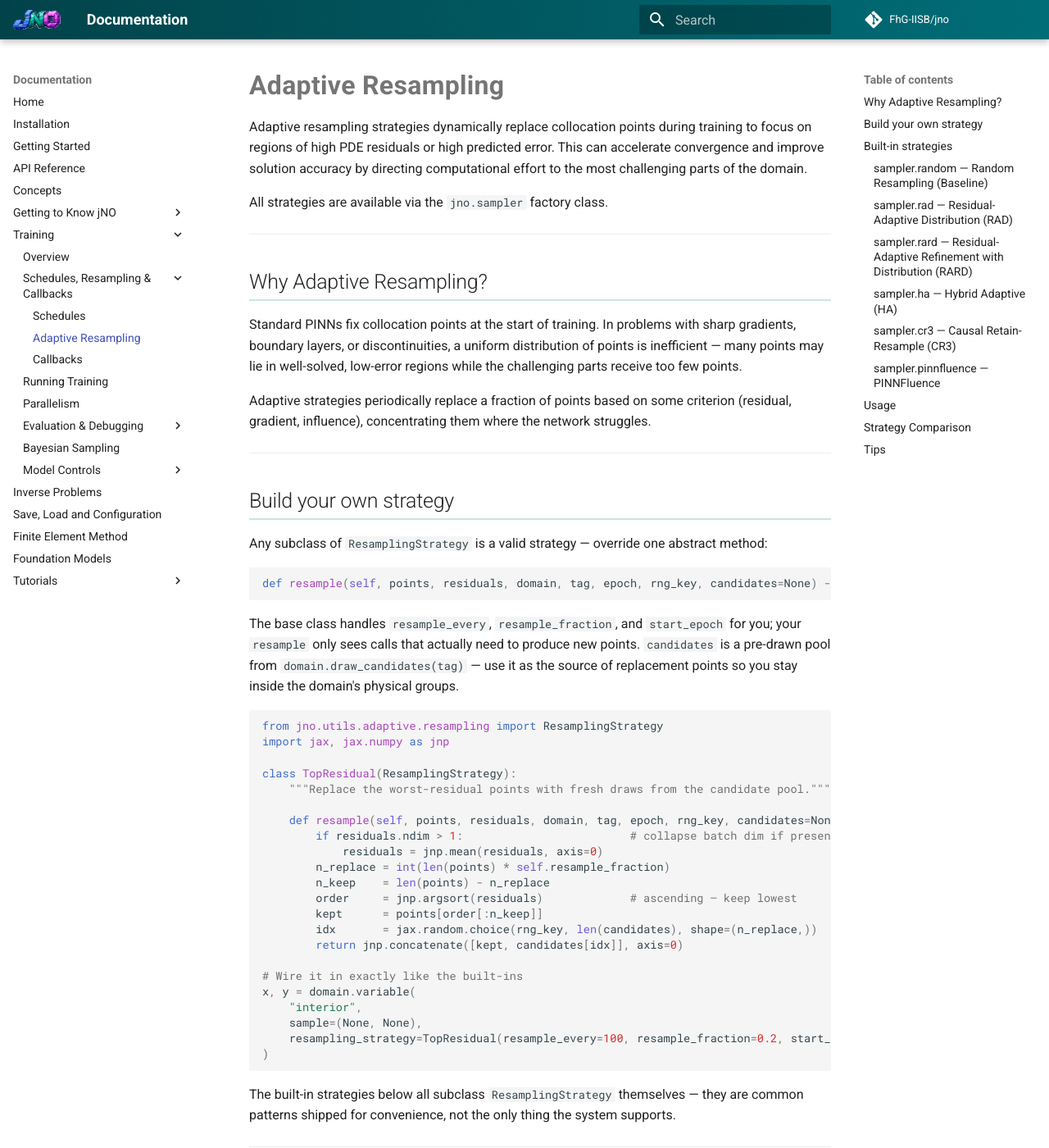
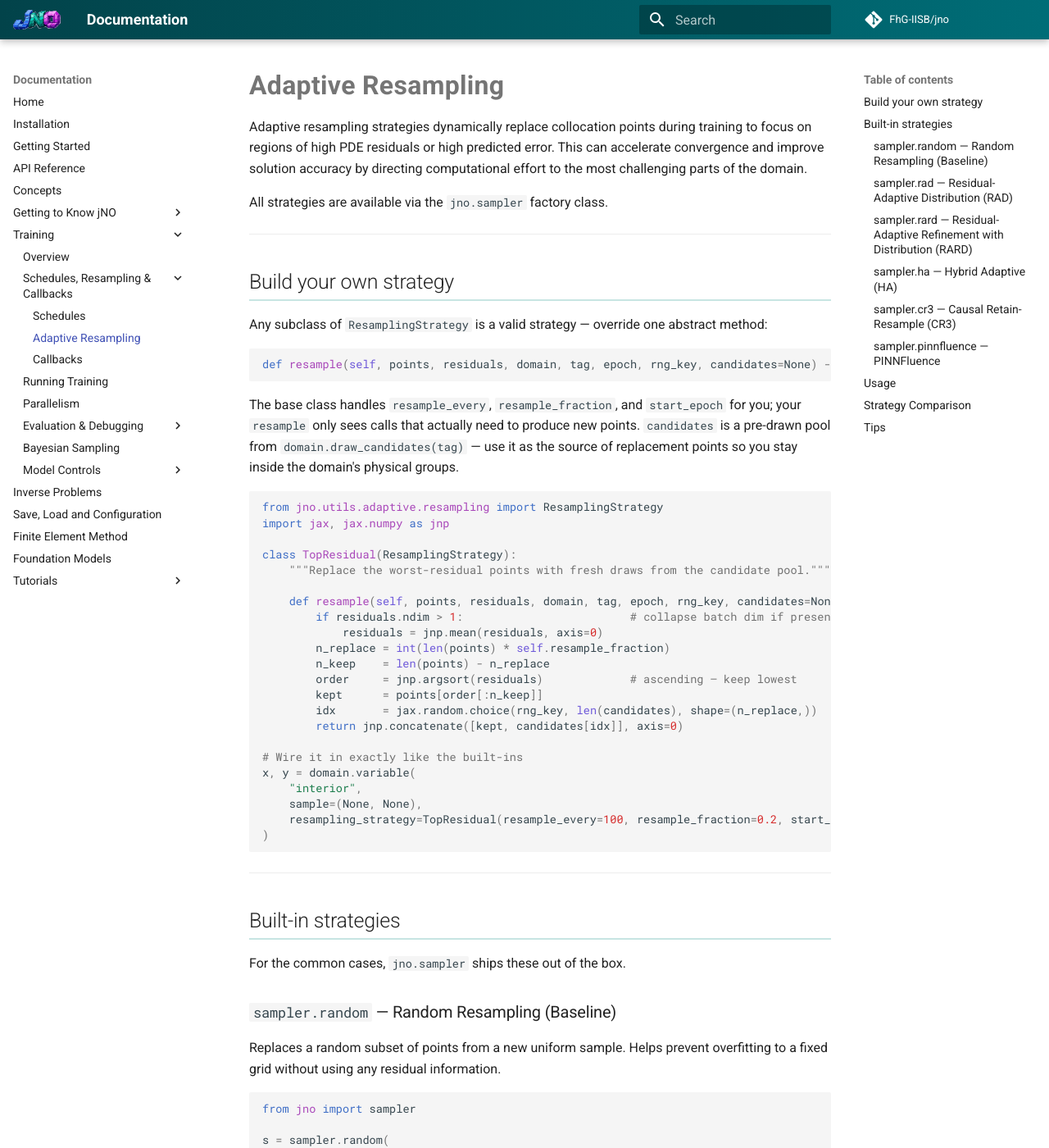
Before and after one commit to FhG-IISB/jNO, an MkDocs documentation site: the page built from docs/adaptive/resampling.md, in a window 1280 px wide and 1400 px high. Shown: the whole window at 82% size. Built offline with MkDocs 1.6.1 and Material for MkDocs 9.7.7, drawn with Linux system fonts in a browser that asks for light colours; comment, search, counter and statistics services are not loaded.

Commit message:
docs(resampling): cut duplicated motivation prose (207->197)
Already a tight reference — removed only the 'Why Adaptive Resampling?'
section (restated the intro premise) and one redundant sentence in 'Build
your own strategy'. All factory args verified against jno/utils/adaptive/
resampling.py; every strategy block, the comparison table, and all
citations kept verbatim.

````diff
--- a/docs/adaptive/resampling.md
+++ b/docs/adaptive/resampling.md
@@ -3,14 +3,6 @@
 Adaptive resampling strategies dynamically replace collocation points during training to focus on regions of high PDE residuals or high predicted error. This can accelerate convergence and improve solution accuracy by directing computational effort to the most challenging parts of the domain.
 
 All strategies are available via the `jno.sampler` factory class.
-
----
-
-## Why Adaptive Resampling?
-
-Standard PINNs fix collocation points at the start of training. In problems with sharp gradients, boundary layers, or discontinuities, a uniform distribution of points is inefficient — many points may lie in well-solved, low-error regions while the challenging parts receive too few points.
-
-Adaptive strategies periodically replace a fraction of points based on some criterion (residual, gradient, influence), concentrating them where the network struggles.
 
 ---
 
@@ -48,8 +40,6 @@ x, y = domain.variable(
     resampling_strategy=TopResidual(resample_every=100, resample_fraction=0.2, start_epoch=1000),
 )
 ```
-
-The built-in strategies below all subclass `ResamplingStrategy` themselves — they are common patterns shipped for convenience, not the only thing the system supports.
 
 ---
 
````
